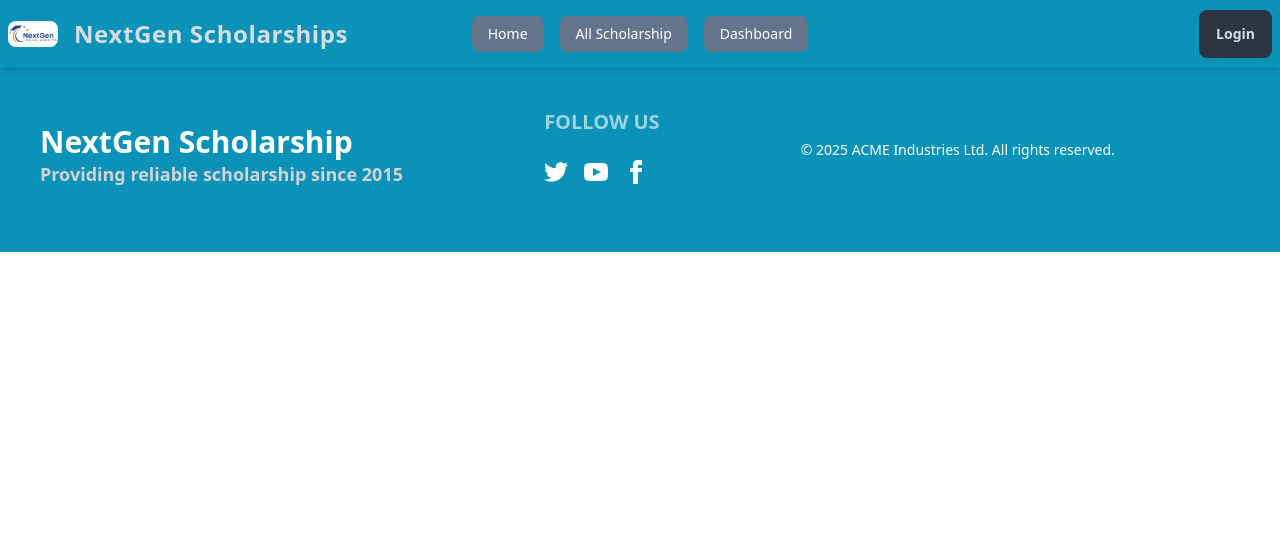
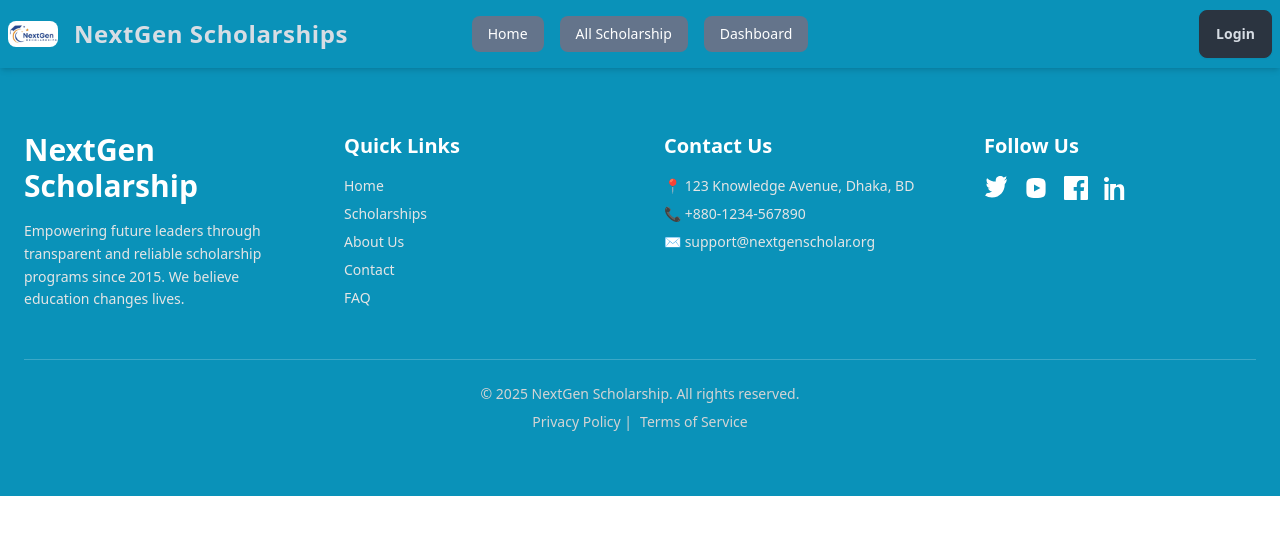
Before and after one commit to Sabbir1441/nextgen-scholarships-client, a React (Vite) app: page /auth in a window 1280 px wide. Shown: the top 534 px of the page. Built offline with nearby package versions, Linux system fonts and the light colour scheme; no server answers.

Commit message:
edit the footer

```diff
--- a/src/Pages/Shared/Footer/Footer.jsx
+++ b/src/Pages/Shared/Footer/Footer.jsx
@@ -1,66 +1,87 @@
 const Footer = () => {
   return (
+    <footer className="bg-[#0A92B9] text-white py-16 px-6">
+      <div className="max-w-7xl mx-auto grid grid-cols-1 md:grid-cols-4 gap-12">
+
+        {/* Logo & Description */}
         <div>
-        <footer className="footer bg-[#0A92B9] text-neutral-content p-10">
-          <aside className="flex flex-col items-center mb-6">
+          <h2 className="text-3xl font-bold mb-4">NextGen Scholarship</h2>
+          <p className="text-neutral-200 text-sm leading-relaxed">
+            Empowering future leaders through transparent and reliable scholarship programs since 2015. We believe education changes lives.
+          </p>
+        </div>
 
-            <p className="mt-4 text-lg text-white font-semibold">
-              <span className="text-3xl">NextGen Scholarship</span>
-              <br />
-             <span className="text-neutral-300"> Providing reliable scholarship since 2015</span>
+        {/* Quick Links */}
+        <div>
+          <h3 className="text-xl font-semibold mb-4">Quick Links</h3>
+          <ul className="space-y-2 text-sm text-neutral-200">
+            <li><a href="#" className="hover:underline">Home</a></li>
+            <li><a href="#" className="hover:underline">Scholarships</a></li>
+            <li><a href="#" className="hover:underline">About Us</a></li>
+            <li><a href="#" className="hover:underline">Contact</a></li>
+            <li><a href="#" className="hover:underline">FAQ</a></li>
+          </ul>
+        </div>
+
+        {/* Contact Info */}
+        <div>
+          <h3 className="text-xl font-semibold mb-4">Contact Us</h3>
+          <p className="text-sm text-neutral-200 mb-2">
+            📍 123 Knowledge Avenue, Dhaka, BD
           </p>
-          </aside>
+          <p className="text-sm text-neutral-200 mb-2">
+            📞 +880-1234-567890
+          </p>
+          <p className="text-sm text-neutral-200">
+            ✉️ support@nextgenscholar.org
+          </p>
+        </div>
 
-          <nav>
-            <h6 className="footer-title text-white text-xl font-bold mb-4">Follow Us</h6>
-            <div className="grid grid-flow-col gap-4 justify-center">
-              <a href="#" className="hover:text-[#183C30]">
-                <svg
-                  xmlns="http://www.w3.org/2000/svg"
-                  width="24"
-                  height="24"
-                  viewBox="0 0 24 24"
-                  className="fill-current text-white"
-                >
-                  <path
-                    d="M24 4.557c-.883.392-1.832.656-2.828.775 1.017-.609 1.798-1.574 2.165-2.724-.951.564-2.005.974-3.127 1.195-.897-.957-2.178-1.555-3.594-1.555-3.179 0-5.515 2.966-4.797 6.045-4.091-.205-7.719-2.165-10.148-5.144-1.29 2.213-.669 5.108 1.523 6.574-.806-.026-1.566-.247-2.229-.616-.054 2.281 1.581 4.415 3.949 4.89-.693.188-1.452.232-2.224.084.626 1.956 2.444 3.379 4.6 3.419-2.07 1.623-4.678 2.348-7.29 2.04 2.179 1.397 4.768 2.212 7.548 2.212 9.142 0 14.307-7.721 13.995-14.646.962-.695 1.797-1.562 2.457-2.549z"
-                  ></path>
+        {/* Social Media */}
+        <div>
+          <h3 className="text-xl font-semibold mb-4">Follow Us</h3>
+          <div className="flex space-x-4">
+            {/* Twitter */}
+            <a href="#" className="hover:text-yellow-300 transition transform hover:scale-110">
+              <svg width="24" height="24" fill="currentColor" viewBox="0 0 24 24">
+                <path d="M23 3a10.9 10.9 0 0 1-3.14 1.53A4.48 4.48 0 0 0 22.4.36a9.05 9.05 0 0 1-2.83 1.08 4.52 4.52 0 0 0-7.86 3.1c0 .35.04.7.11 1.03A12.84 12.84 0 0 1 3.1 2.14a4.51 4.51 0 0 0-.61 2.27 4.51 4.51 0 0 0 2.01 3.75 4.48 4.48 0 0 1-2.05-.57v.06a4.53 4.53 0 0 0 3.63 4.44 4.52 4.52 0 0 1-2.04.08 4.53 4.53 0 0 0 4.22 3.14 9.05 9.05 0 0 1-5.59 1.92A9.32 9.32 0 0 1 1 19.54a12.79 12.79 0 0 0 6.92 2.03c8.3 0 12.84-6.88 12.84-12.84 0-.2-.01-.39-.02-.58A9.22 9.22 0 0 0 23 3z" />
               </svg>
             </a>
-              <a href="#" className="hover:text-[#183C30]">
-                <svg
-                  xmlns="http://www.w3.org/2000/svg"
-                  width="24"
-                  height="24"
-                  viewBox="0 0 24 24"
-                  className="fill-current text-white"
-                >
-                  <path
-                    d="M19.615 3.184c-3.604-.246-11.631-.245-15.23 0-3.897.266-4.356 2.62-4.385 8.816.029 6.185.484 8.549 4.385 8.816 3.6.245 11.626.246 15.23 0 3.897-.266 4.356-2.62 4.385-8.816-.029-6.185-.484-8.549-4.385-8.816zm-10.615 12.816v-8l8 3.993-8 4.007z"
-                  ></path>
+
+            {/* YouTube */}
+            <a href="#" className="hover:text-yellow-300 transition transform hover:scale-110">
+              <svg width="24" height="24" fill="currentColor" viewBox="0 0 24 24">
+                <path d="M19.6 3.2c-1.3-.9-4.9-1.2-7.6-1.2S5.7 2.3 4.4 3.2C3 4.2 2.4 6.1 2.4 8.5v7c0 2.4.6 4.3 2 5.3 1.3.9 4.9 1.2 7.6 1.2s6.3-.3 7.6-1.2c1.4-1 2-2.9 2-5.3v-7c0-2.4-.6-4.3-2-5.3zM10 15.5V8.5l6.4 3.5-6.4 3.5z" />
               </svg>
             </a>
-              <a href="#" className="hover:text-[#183C30]">
-                <svg
-                  xmlns="http://www.w3.org/2000/svg"
-                  width="24"
-                  height="24"
-                  viewBox="0 0 24 24"
-                  className="fill-current text-white"
-                >
-                  <path
-                    d="M9 8h-3v4h3v12h5v-12h3.642l.358-4h-4v-1.667c0-.955.192-1.333 1.115-1.333h2.885v-5h-3.808c-3.596 0-5.192 1.583-5.192 4.615v3.385z"
-                  ></path>
+
+            {/* Facebook */}
+            <a href="#" className="hover:text-yellow-300 transition transform hover:scale-110">
+              <svg width="24" height="24" fill="currentColor" viewBox="0 0 24 24">
+                <path d="M22.675 0H1.325C.593 0 0 .6 0 1.337v21.326C0 23.4.593 24 1.325 24h11.494V14.7h-3.13v-3.6h3.13V8.7c0-3.1 1.892-4.8 4.658-4.8 1.325 0 2.464.098 2.797.143v3.24l-1.92.001c-1.505 0-1.797.715-1.797 1.763v2.31h3.587l-.467 3.6h-3.12V24h6.116C23.407 24 24 23.4 24 22.663V1.337C24 .6 23.407 0 22.675 0z" />
+              </svg>
+            </a>
+
+            {/* LinkedIn */}
+            <a href="#" className="hover:text-yellow-300 transition transform hover:scale-110">
+              <svg width="24" height="24" fill="currentColor" viewBox="0 0 24 24">
+                <path d="M4.98 3.5c0 1.38-1.1 2.5-2.48 2.5C1.1 6 0 4.88 0 3.5S1.1 1 2.5 1 5 2.12 5 3.5zM.5 24h4V8h-4v16zM8.5 8h3.5v2.3h.05c.5-.94 1.75-1.95 3.6-1.95 3.85 0 4.55 2.53 4.55 5.8V24h-4v-8.3c0-2-.03-4.6-2.8-4.6s-3.25 2.2-3.25 4.5V24h-4V8z" />
               </svg>
             </a>
           </div>
-          </nav>
-          <div className="mt-8 text-center text-white text-sm">
-            <p>&copy; 2025 ACME Industries Ltd. All rights reserved.</p>
         </div>
 
+      </div>
+
+      {/* Bottom Footer Bar */}
+      <div className="border-t border-white/20 mt-12 pt-6 text-center text-sm text-neutral-300">
+        <p>&copy; 2025 NextGen Scholarship. All rights reserved.</p>
+        <p className="mt-2">
+          <a href="#" className="hover:underline">Privacy Policy</a> |
+          <a href="#" className="hover:underline ml-2">Terms of Service</a>
+        </p>
+      </div>
     </footer>
-      </div>
   );
 };
 
```
Lines whose indentation alone changed are shown as unchanged.
